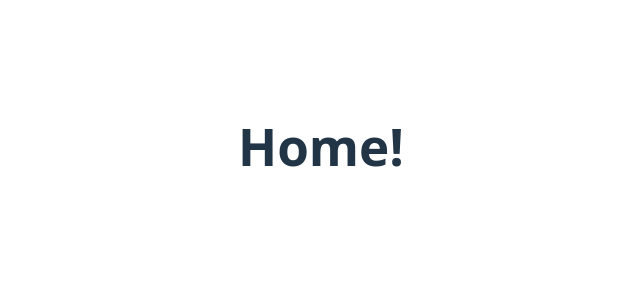
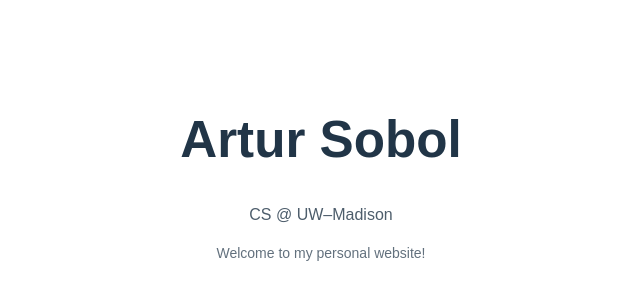
Before and after one commit to CS571-F25/p82, a React (Vite) app: page / in a window 1280 px wide. Shown: the part 254-554 px from the top of the page, without its empty margins (319-959 px from the left). Built offline with nearby package versions, Linux system fonts and the light colour scheme.

Commit message:
initial home page

```diff
--- a/src/components/Home.jsx
+++ b/src/components/Home.jsx
@@ -1,5 +1,21 @@
-export default function Home (props){
-    return <div>
-        <h1>Home!</h1>
-    </div>
+export default function Home() {
+  return (
+    <main
+      style={{
+        minHeight: "100vh",
+        display: "grid",
+        placeItems: "center",
+        textAlign: "center",
+        fontFamily: "Arial, sans-serif",
+      }}
+    >
+      <div>
+        <h1>Artur Sobol</h1>
+        <p style={{ opacity: 0.8 }}>CS @ UW–Madison</p>
+        <p style={{ fontSize: 14, opacity: 0.7 }}>
+          Welcome to my personal website!
+        </p>
+      </div>
+    </main>
+  );
 }
```
Also changed, not shown: 3 other files (tests, documents, lock files or other folders).
